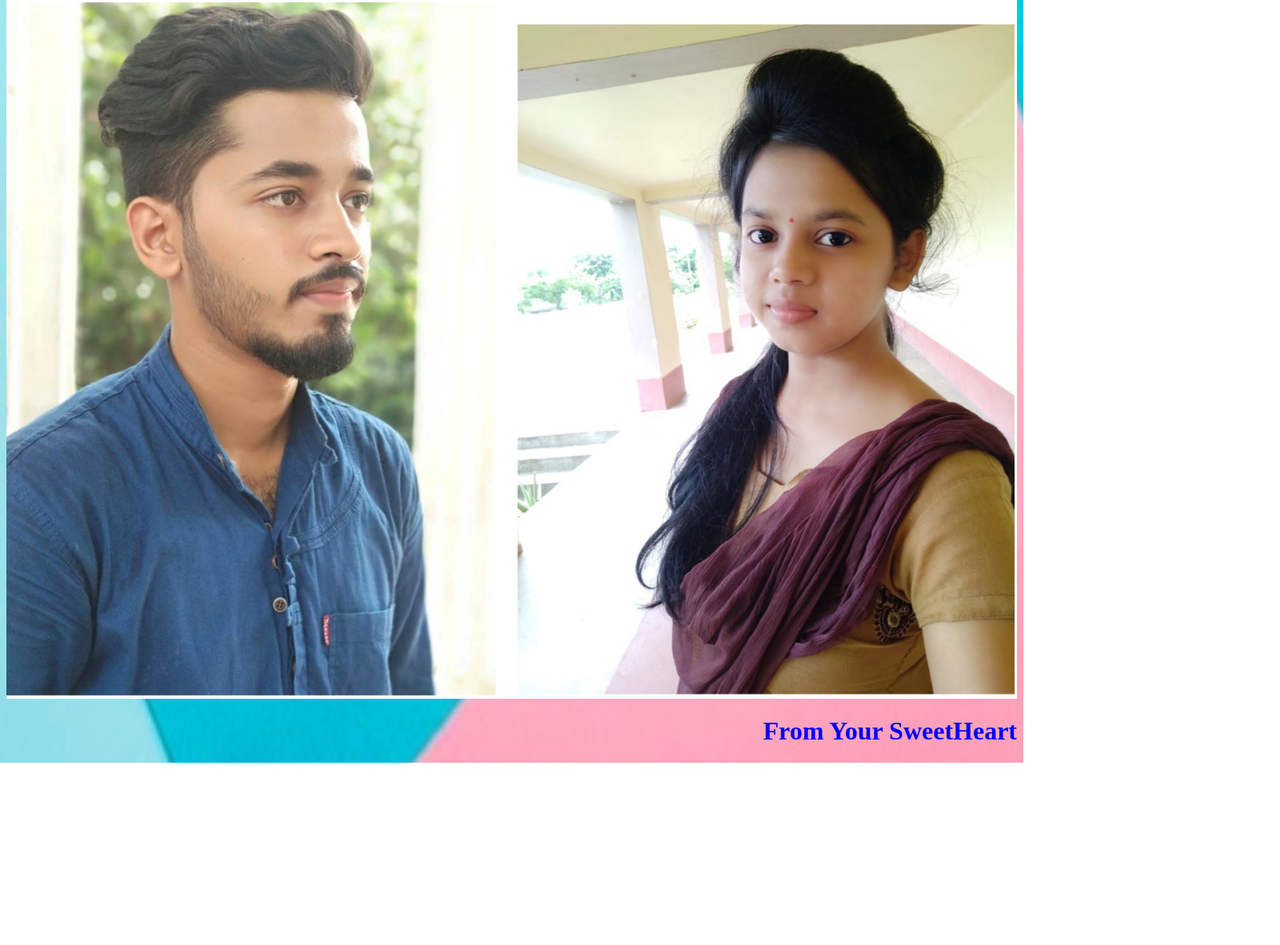
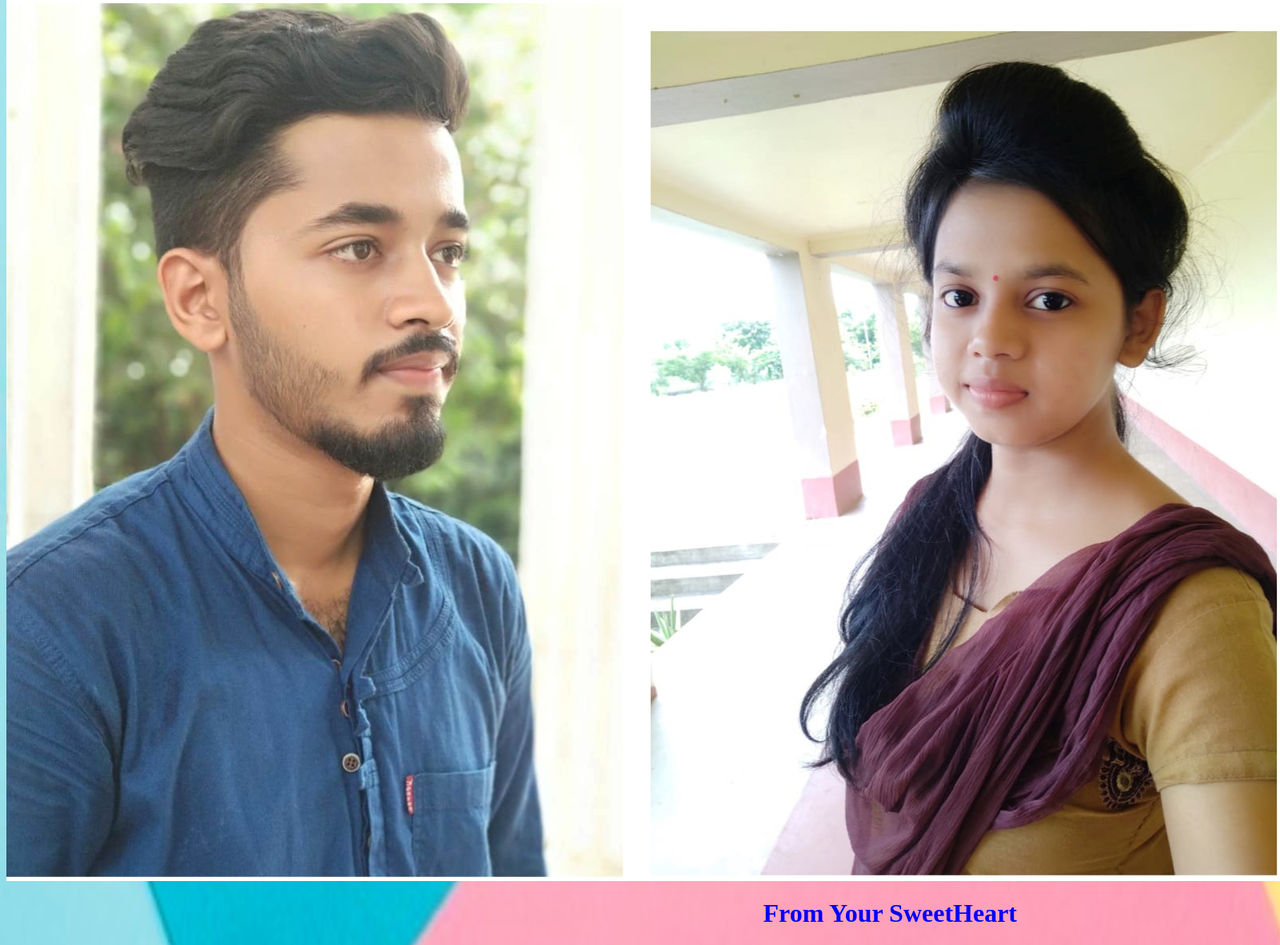
Before and after one commit to Dipak1998/SumanSFile, a plain HTML site: page index.html in a window 1280 px wide. Shown: the part 571-1753 px from the top of the page at 80% size, 1601 px wide, since content can reach past the window. Before the commit the page ends 1525 px from the top, so only its background shows below. Drawn offline with Linux system fonts and the light colour scheme.

Commit message:
Again Change The htmlfile
Again Change The htmlfile

```diff
--- a/index.html
+++ b/index.html
@@ -31,9 +31,9 @@
             text-align: center;
             color:red;
         }
-        div.image1 img{
+        /* div.image1 img{
             width: 100%;
-        }
+        } */
         audio{
             width: 0;
         }
```
